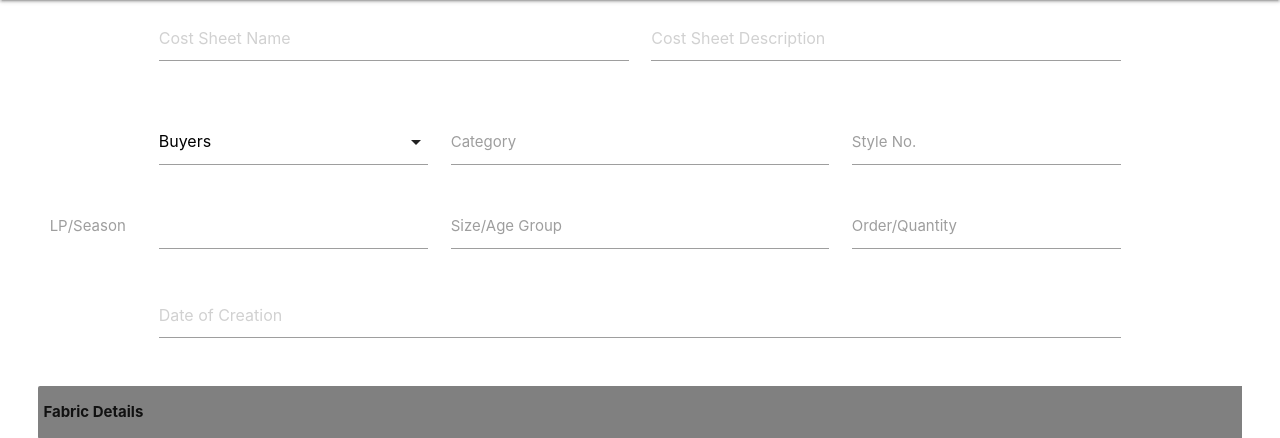
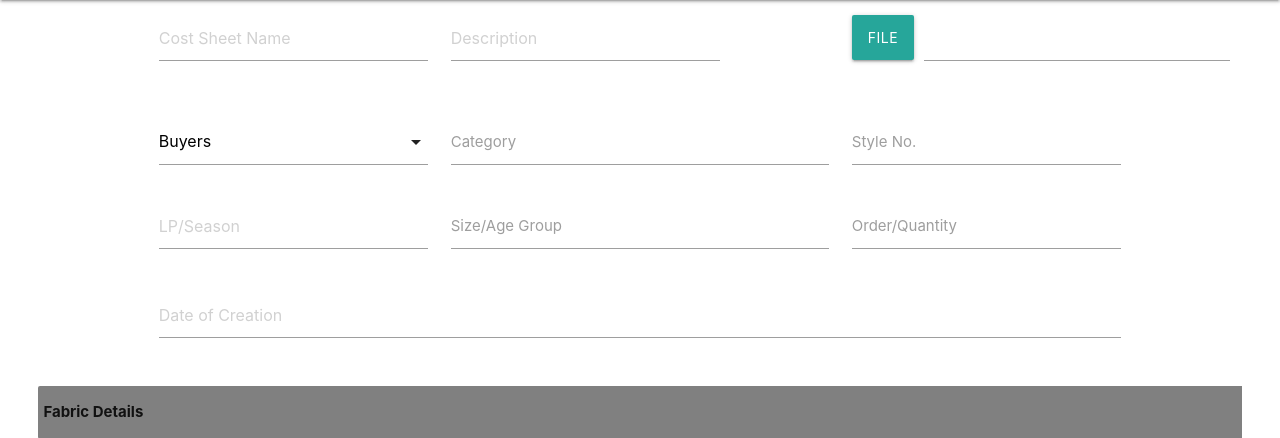
Before and after one commit to CodeVINCI/triburg, a Django app: template templates/createsheet.html in a window 1280 px wide. Shown: the part 64-502 px from the top of the page. Run offline with Django 3.2, Linux system fonts and the light colour scheme; the template is opened without the code that fills it, so the values that code supplies are empty.

Commit message:
added file field

```diff
--- a/templates/createsheet.html
+++ b/templates/createsheet.html
@@ -18,12 +18,21 @@
   </nav>
 <div class="row" style="align-content: center;text-align: center;padding-left: 3%;padding-right: 3%;">
     <div class="row" style="align-content: center;text-align: center;">
-        <div class="input-field col s6" style="padding-left: 10%;">
+        <div class="input-field col s4" style="padding-left: 10%;">
           <input id="costsheetname" type="text" placeholder="Cost Sheet Name" class="validate">
         </div>
-        <div class="input-field col s6" style="padding-right: 10%;">
-          <input id="costsheetdescription" type="text" placeholder="Cost Sheet Description" class="validate">
+        <div class="input-field col s4" style="padding-right: 10%;">
+          <input id="costsheetdescription" type="text" placeholder="Description" class="validate">
         </div>
+        <div class="file-field input-field col s4">
+      <div class="btn">
+        <span>File</span>
+        <input type="file">
+      </div>
+      <div class="file-path-wrapper">
+        <input class="file-path validate" type="text">
+      </div>
+    </div>
     </div>
     <div class="row" style="text-align: center;align-content: center;">
         <div class="row" style="text-align: center;align-content: center;">
@@ -45,8 +54,7 @@
                 <label for="styleno">Style No.</label>
         </div>
         <div class="input-field col s4" style="padding-left: 10%;">
-          <input id="seasons" type="text" class="validate">
-          <label for="seasons">LP/Season</label>
+          <input id="seasons" type="text" placeholder="LP/Season" class="validate">
         </div>
         <div class="input-field col s4">
           <input id="size" type="text" class="validate">
```
